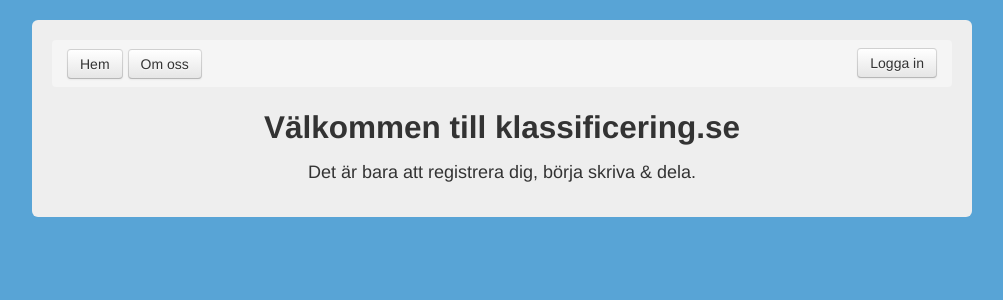
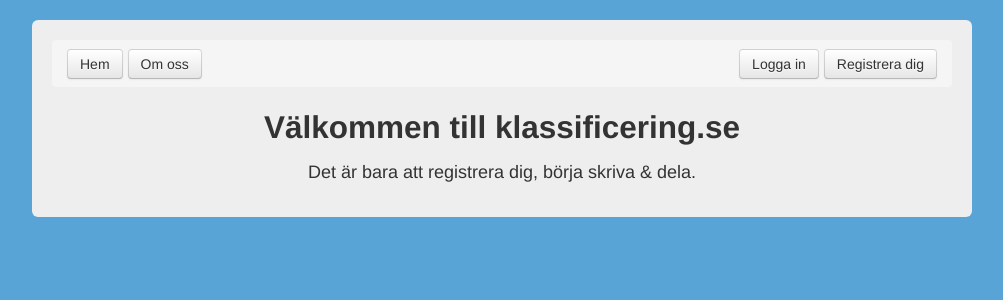
Before and after one commit to webbits-folke-palmqvist/Klassificering, a PHP site: page /OnlineNote/ in a window 1280 px wide. Shown: the top 300 px of the page, without its empty margins (138-1141 px from the left). Run offline with PHP 8.4, Linux system fonts and the light colour scheme; data that the repository does not hold is empty; some libraries are stand-ins or nearby versions.

Commit message:
La till en Registrera dig knapp

```diff
--- a/Hemsida/assets/pages/about.php
+++ b/Hemsida/assets/pages/about.php
@@ -3,7 +3,10 @@
 	<ul class="breadcrumb">
 		<li><a class="btn" href="?page=Hem">Hem</a></li>
 		<li><a class="btn" href="?page=Om-oss">Om oss</a></li>
-		<li class="pull-right"><a class="btn" href="?page=Logga-in">Logga in</a></li>
+		<li class="pull-right">
+			<a class="btn" href="?page=Logga-in">Logga in</a>
+			<a class="btn" href="?page=Registrera">Registrera dig</a>
+		</li>
 	</ul>
 	<center><h2>Om Klassificering.se</h2></center>
 	<h4>Vad är klassificering.se?</h4>
--- a/Hemsida/assets/pages/home.php
+++ b/Hemsida/assets/pages/home.php
@@ -3,7 +3,10 @@
 	<ul class="breadcrumb">
 		<li><a class="btn" href="?page=Hem">Hem</a></li>
 		<li><a class="btn" href="?page=Om-oss">Om oss</a></li>
-		<li class="pull-right"><a class="btn" href="?page=Logga-in">Logga in</a></li>
+		<li class="pull-right">
+			<a class="btn" href="?page=Logga-in">Logga in</a>
+			<a class="btn" href="?page=Registrera">Registrera dig</a>
+		</li>
 	</ul>
 	<center>
 		<h2>Välkommen till klassificering.se</h2>
```
